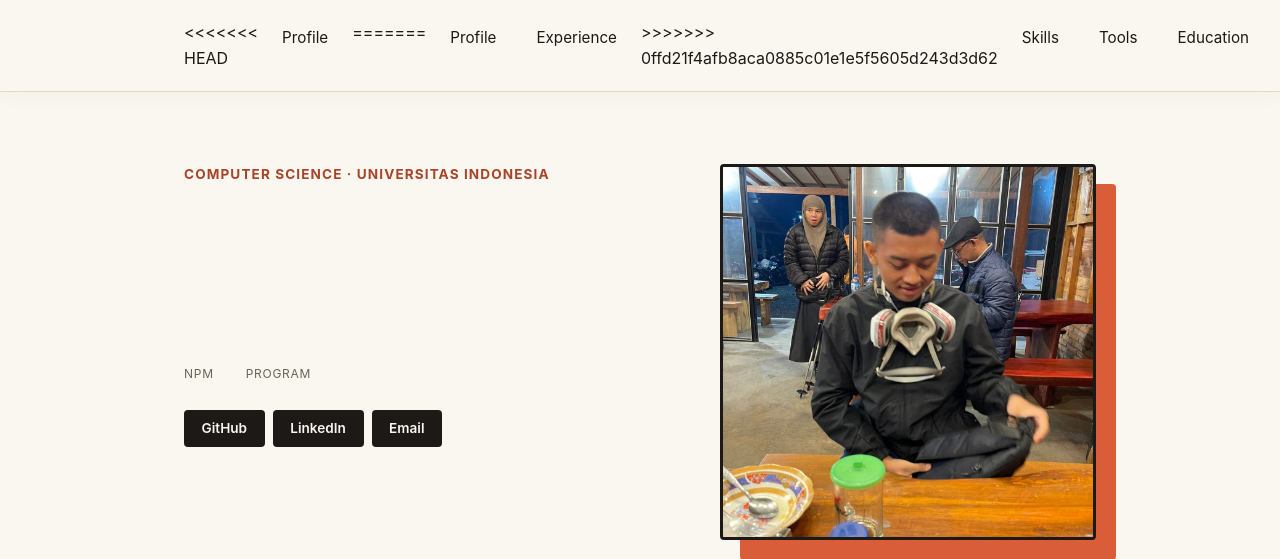
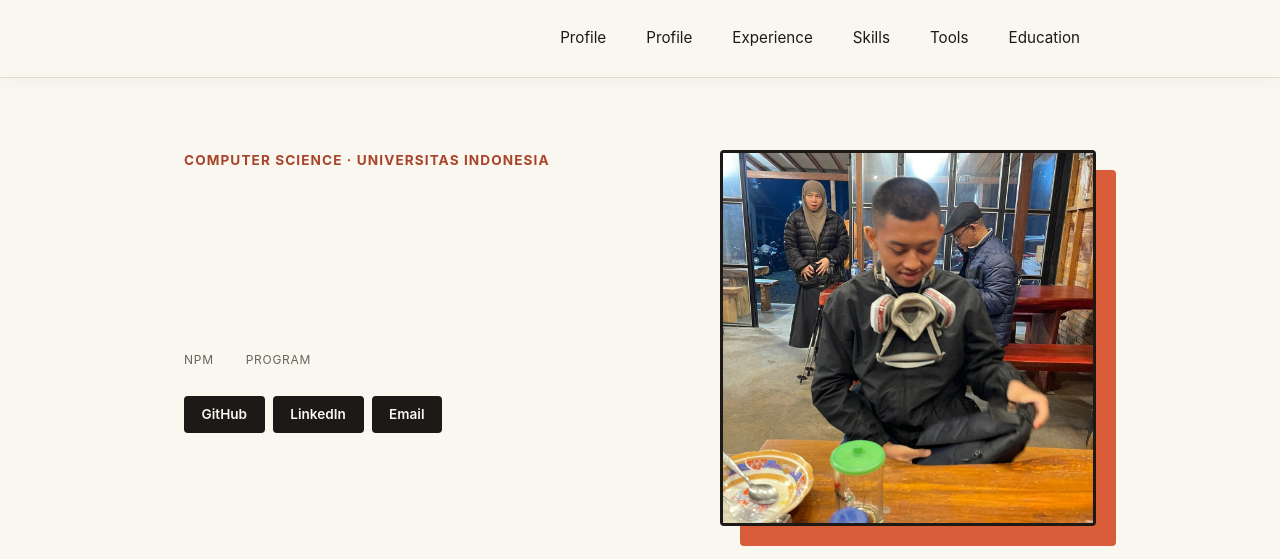
Before and after one commit to reshandytaftazani/myportofolio, a Django app: template templates/index.html in a window 1280 px wide. Shown: the top 559 px of the page. Run offline with Django 5.2, Linux system fonts and the light colour scheme; the template is opened without the code that fills it, so the values that code supplies are empty.

Commit message:
Fix tampilan

```diff
--- a/templates/index.html
+++ b/templates/index.html
@@ -14,12 +14,9 @@
         <div class="container">
             <a href="{% url 'main:show_main' %}" class="brand">{{ name }}</a>
             <nav>
-<<<<<<< HEAD
                 <a href="#profile">Profile</a>
-=======
                 <a href="{% url 'main:show_main' %}">Profile</a>
                 <a href="{% url 'main:show_experience' %}">Experience</a>
->>>>>>> 0ffd21f4afb8aca0885c01e1e5f5605d243d3d62
                 <a href="#skills">Skills</a>
                 <a href="#tech-stack">Tools</a>
                 <a href="#education">Education</a>
```
